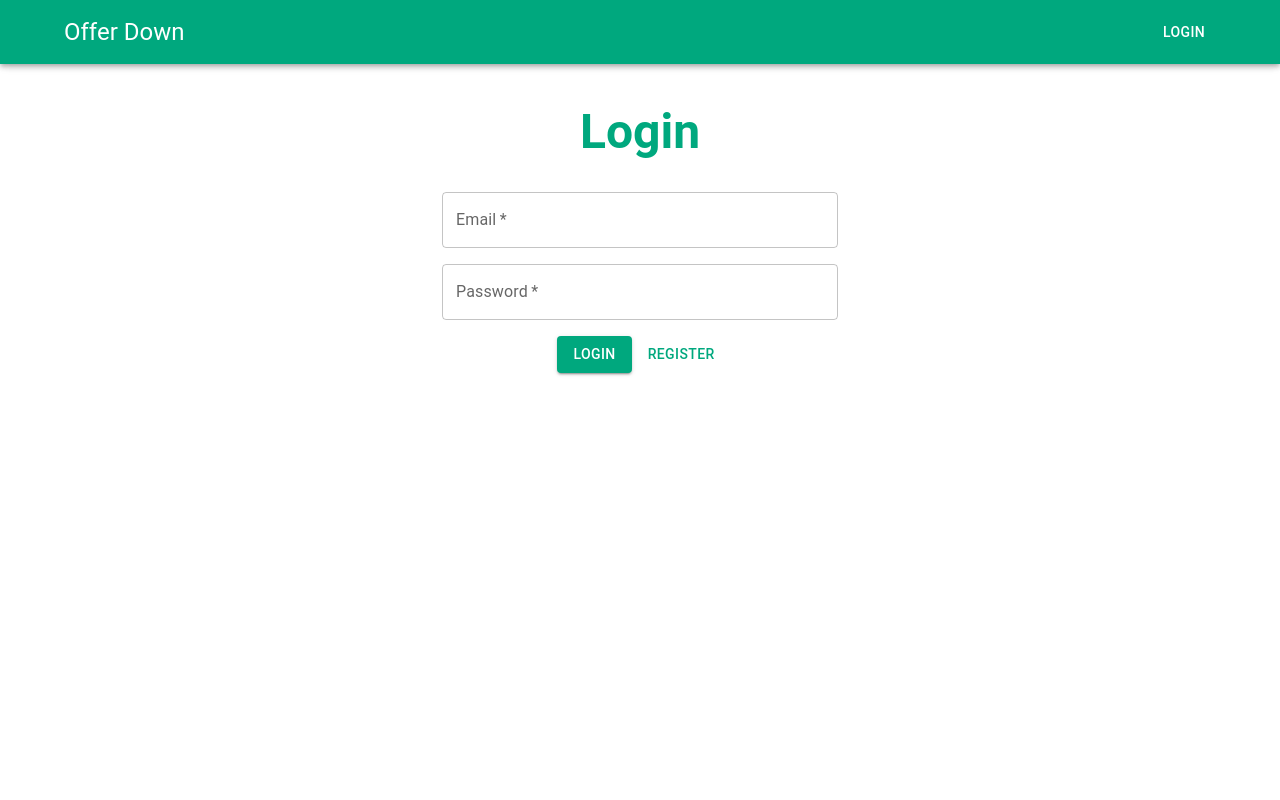
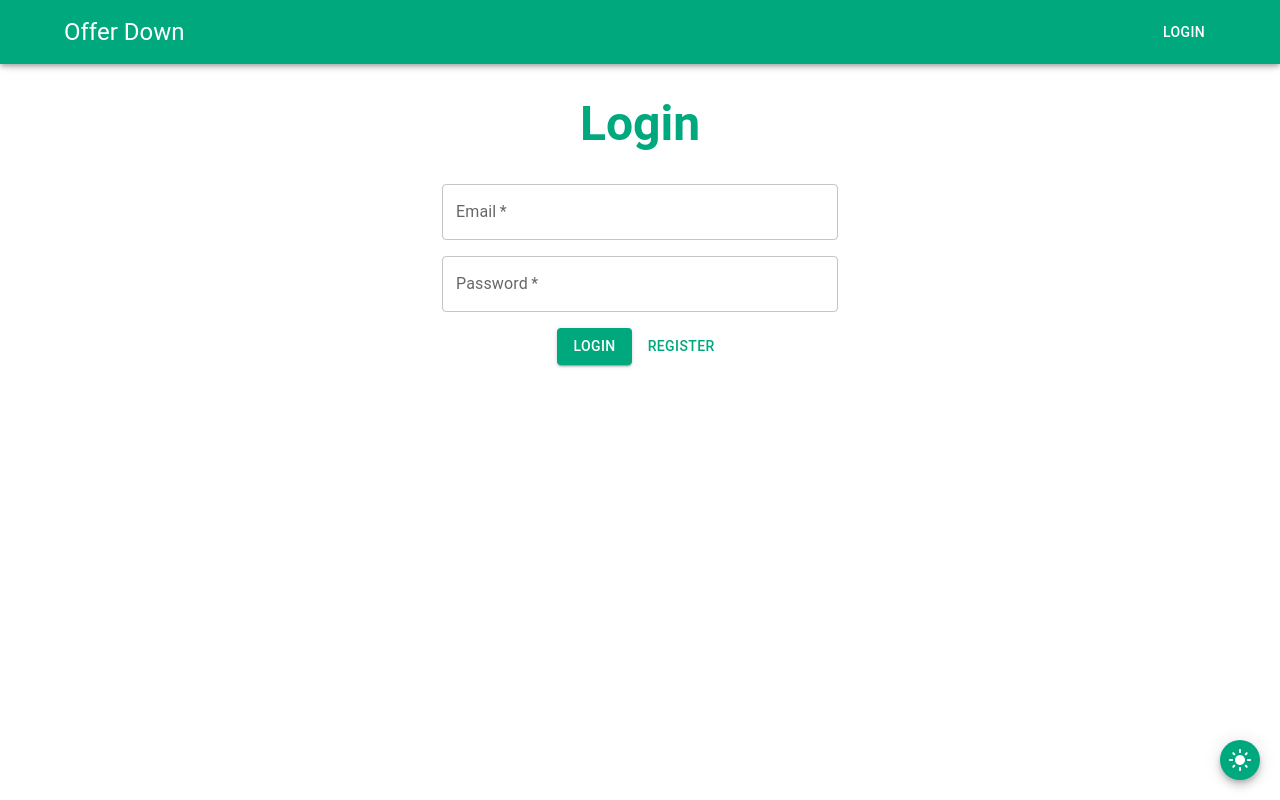
Before and after one commit to fabian-beltran/offer-down, a React (Create React App) app in the folder frontend/: page /login in a window 1280 px wide. Built offline with nearby package versions, Linux system fonts and the light colour scheme; no server answers.

Commit message:
added dark mode

```diff
--- a/frontend/public/index.html
+++ b/frontend/public/index.html
@@ -27,6 +27,11 @@
     <title>React App</title>
   </head>
   <body>
+    <style>
+      body {
+        height: 100vh;
+      }
+    </style>
     <noscript>You need to enable JavaScript to run this app.</noscript>
     <div id="root"></div>
     <!--
--- a/frontend/src/App.js
+++ b/frontend/src/App.js
@@ -3,6 +3,7 @@ import ThemeProvider from './components/ThemeProvider';
 import AuthRoutes from './components/AuthRoutes';
 import UnauthRoutes from './components/UnauthRoutes';
 import { AuthProvider } from './components/AuthContext';
+import { DarkModeProvider } from './components/DarkModeContext';
 import Layout from './components/Layout'
 
 import Home from './pages/Home';
@@ -14,9 +15,9 @@ import Item from './pages/authenticated/Item';
 
 function App() {
 
-
     return (
         <AuthProvider>
+            <DarkModeProvider>
                 <ThemeProvider>
                     <Router>
                         <Layout>
@@ -37,6 +38,7 @@ function App() {
                         </Layout>
                     </Router>
                 </ThemeProvider>
+            </DarkModeProvider>
         </AuthProvider>
     );
 }
--- /dev/null
+++ b/frontend/src/components/DarkModeButton.js
@@ -0,0 +1,20 @@
+import React, { useContext } from 'react';
+import { Fab } from '@mui/material';
+import LightModeIcon from '@mui/icons-material/LightMode';
+import DarkModeIcon from '@mui/icons-material/DarkMode';
+import { DarkModeContext } from './DarkModeContext'
+
+
+const DarkModeButton = () => {
+    const { darkMode, setDarkMode } = useContext(DarkModeContext);
+
+    const toggleDarkMode = () => setDarkMode(!darkMode);
+
+    return (
+        <Fab size='small' onClick={toggleDarkMode} color='primary' sx={{ position: 'fixed', top: 'auto', bottom: 20, right: 20, left: 'auto' }}>
+            {darkMode ? <DarkModeIcon /> : <LightModeIcon />}
+        </Fab>
+    );
+}
+
+export default DarkModeButton
--- /dev/null
+++ b/frontend/src/components/DarkModeContext.js
@@ -0,0 +1,11 @@
+import { createContext, useState } from 'react';
+
+export const DarkModeContext = createContext();
+
+export const DarkModeProvider = ({ children }) => {
+    const [darkMode, setDarkMode] = useState(false);
+
+    return <DarkModeContext.Provider value={{ darkMode, setDarkMode }}>
+        { children }
+    </DarkModeContext.Provider>
+}
--- a/frontend/src/components/Layout.js
+++ b/frontend/src/components/Layout.js
@@ -1,6 +1,7 @@
 import React, { useEffect } from 'react'
 import useAuth from '../hooks/useAuth';
 import Appbar from './Appbar'
+import DarkModeButton from './DarkModeButton';
 
 const Layout = ({ children }) => {
     const { loadUser } = useAuth();
@@ -11,6 +12,7 @@ const Layout = ({ children }) => {
     return (
         <>
             <Appbar />
+            <DarkModeButton/>
             {children}
         </>
     );
--- a/frontend/src/components/ThemeProvider.js
+++ b/frontend/src/components/ThemeProvider.js
@@ -1,22 +1,34 @@
-import React from 'react'
-import { createTheme, ThemeProvider } from '@mui/material'
+import React, { useContext } from 'react'
+import { createTheme, CssBaseline, ThemeProvider } from '@mui/material'
+import { DarkModeContext } from '../components/DarkModeContext';
 
 const _ThemeProvider = ({ children }) => {
+    const { darkMode } = useContext(DarkModeContext);
     return (
-        <ThemeProvider theme={theme}>
+        <ThemeProvider theme={darkMode ? darkTheme : lightTheme}>
+            <CssBaseline/>
             { children }
         </ThemeProvider>
     )
 }
 
-const theme = createTheme({
+const lightTheme = createTheme({
     palette: {
         primary: {
             main: '#00A87E',
-            light: '#fff'
+            light: '#fff',
         },
     },
-    typography: {},
+});
+
+const darkTheme = createTheme({
+    palette: {
+        primary: {
+            main: '#00A87E',
+            light: '#fff',
+        },
+        mode: 'dark',
+    },
 });
 
 export default _ThemeProvider
```
Lines whose indentation alone changed are shown as unchanged.
